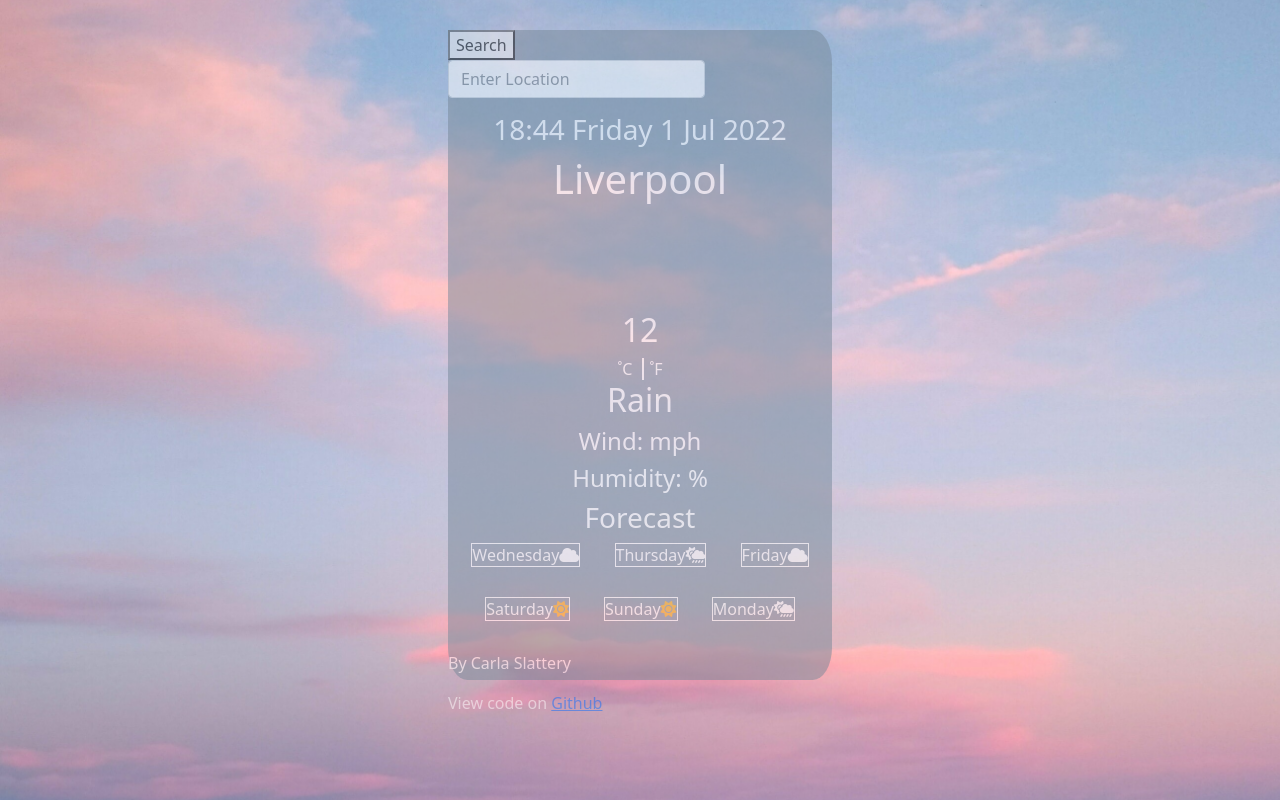
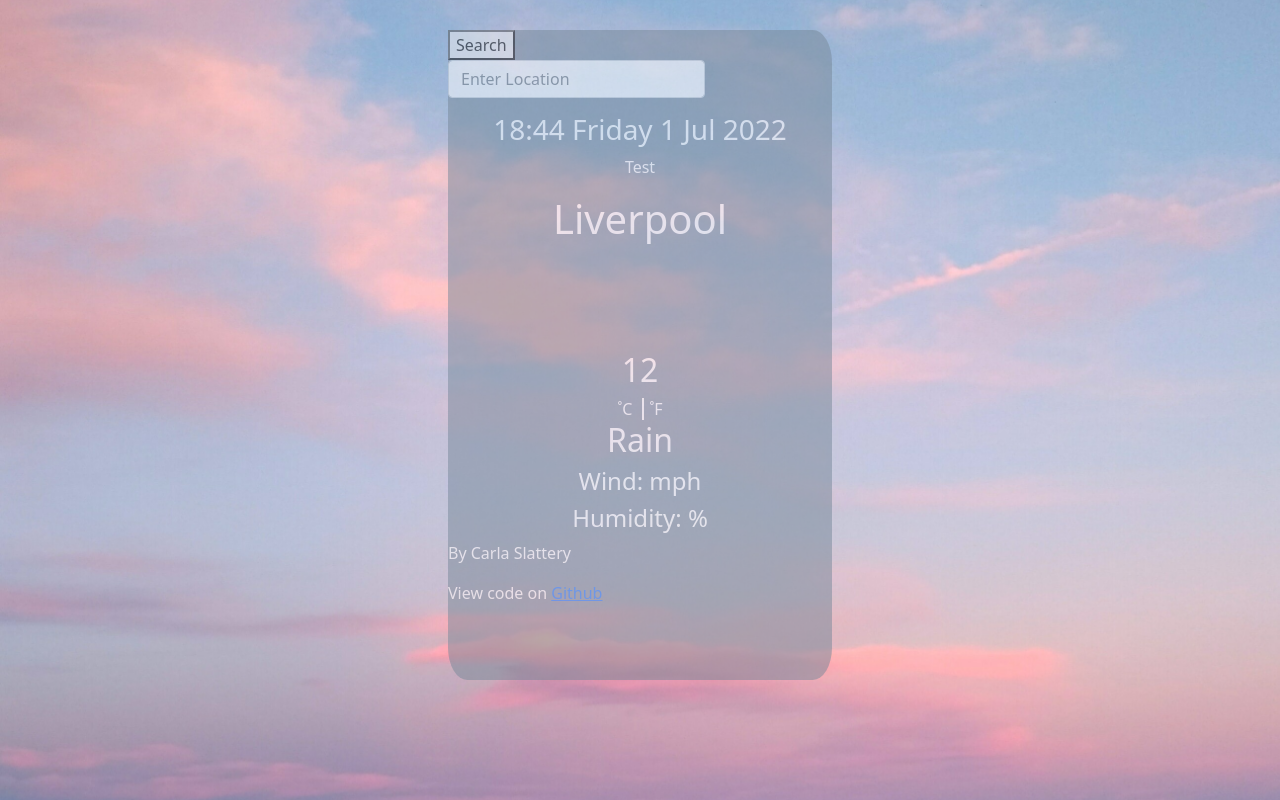
Before and after one commit to CarlaSlattery/WeatherApp_Project, a website: page index.html in a window 1280 px wide. Drawn offline with nearby package versions, Linux system fonts and the light colour scheme.

Commit message:
Started to work on timezone update

```diff
--- a/index.html
+++ b/index.html
@@ -20,7 +20,7 @@
       rel="stylesheet"
       href="https://cdn.jsdelivr.net/npm/bootstrap-icons@1.8.1/font/bootstrap-icons.css"
     />
-<link
+    <link
       rel="stylesheet"
       href="https://cdn.jsdelivr.net/npm/bootstrap-icons@1.8.1/font/bootstrap-icons.css"
     />
@@ -57,31 +57,64 @@
           <span class="timeDay">08:00 Tuesday</span
           ><span class="date">14th June 2022</span>
         </h3>
+        <p id="timezone">Test</p>
         <h1 class="location" id="placeName">Liverpool</h1>
         <img src="" id="currentWeatherIcon" />
 
         <h2 class="currentTemp" id="currentTemp">12</h2>
-         <div class="temp-units">
-        <a href="" class="celcius" id="unitCel">˚C</a><a href="" class="farenheit" id="unitFar">˚F</a>
+        <div class="temp-units">
+          <a href="" class="celcius" id="unitCel">˚C</a
+          ><a href="" class="farenheit" id="unitFar">˚F</a>
         </div>
         <h2 class="description" id="weatherDescription">Rain</h2>
         <h4 class="wind">Wind: <span id="windSpeed"></span>mph</h4>
         <h4 class="humidity">Humidity: <span id="humidity"></span>%</h4>
       </section>
-      <section class="forecast">
-        <h3>Forecast</h3>
-        <div class="forecastContainer">
-          <div class="dayForecast"><span class="day">Wednesday<span><i class="fa-solid fa-cloud"></i></div>
-          <div class="dayForecast"><span class="day">Thursday</span><i class="fa-solid fa-cloud-sun-rain"></i></div>
-          <div class="dayForecast"><span class="day">Friday</span><i class="fa-solid fa-cloud"></i></div>
-          <div class="dayForecast"><span class="day">Saturday</span><i class="fa-solid fa-sun"></i></div>
-          <div class="dayForecast"><span class="day">Sunday</span><i class="fa-solid fa-sun"></i></div>
-          <div class="dayForecast"><span class="day">Monday</span><i class="fa-solid fa-cloud-sun-rain"></i></div>
-        </div>
-      </section>
+      <!--<section class="forecast">
+      <!--  <h3>Forecast</h3>
+      <!--  <div class="forecastContainer">
+      <!--    <div class="row dayForecast">
+      <!--      <div class="col">
+      <!--      <span class="day">Wednesday<span><i class="fa-solid fa-cloud"></i>
+      <!--      <span class="forecast-temp">12</span><span class="forecast-description">Cloudy</span></div>
+      <!--    </div>
+    <!--
+      <!--    <div class="dayForecast">
+      <!--      <div class="col">
+      <!--      <span class="day">Thursday</span><i class="fa-solid fa-cloud-sun-rain"></i></div>
+      <!--      <span class="forecast-temp">14</span><span class="forecast-description">Partial Cloud</span></div>
+      <!--      </div>
+      <!--    <div class="dayForecast">
+      <!--      <div class="col">
+      <!--      <span class="day">Friday</span><i class="fa-solid fa-cloud"></i></div>
+      <!--      <span class="forecast-temp">15</span><span class="forecast-description">Cloudy</span></div>
+      <!--      </div>
+      <!--    </div>
+      <!--    <div class="row dayForecast">
+      <!--       <div class="col">
+      <!--      <span class="day">Saturday</span><i class="fa-solid fa-sun"></i></div>
+      <!--       <span class="forecast-temp">19</span><span class="forecast-description">Sunny</span></div>
+      <!--       </div>
+      <!--    <div class="dayForecast">
+      <!--      <div class="col">
+      <!--      <span class="day">Sunday</span><i class="fa-solid fa-sun"></i></div>
+      <!--      <span class="forecast-temp">20</span><span class="forecast-description">Sunny</span></div>
+      <!--      </div>
+      <!--    <div class="dayForecast">
+      <!--      <div class="col">
+      <!--      <span class="day">Monday</span><i class="fa-solid fa-cloud-sun-rain"></i></div>
+      <!--      <span class="forecast-temp">18</span><span class="forecast-description">Scattered Showers</span></div>
+      <!--      </div>
+      <!--  </div>
+      <!--</section> -->
       <footer>
         <p>By Carla Slattery</p>
-        <p>View code on <a href="https://github.com/CarlaSlattery/WeatherApp_Project">Github</a></p>
+        <p>
+          View code on
+          <a href="https://github.com/CarlaSlattery/WeatherApp_Project"
+            >Github</a
+          >
+        </p>
       </footer>
     </section>
     <script type="text/javascript" src="script.js"></script>
--- a/script.js
+++ b/script.js
@@ -75,6 +75,9 @@ function displayCurrentTemp(response) {
   humidity.innerHTML = response.data.main.humidity;
   let windSpeed = document.querySelector("#windSpeed");
   windSpeed.innerHTML = Math.round(response.data.wind.speed);
+  let timezone = document.querySelector("#timezone");
+  timezone.innerHTML = now.setSeconds(now.getSeconds + response.data.timezone);
+
   iconCurrent.setAttribute(
     "src",
     `http://openweathermap.org/img/wn/${response.data.weather[0].icon}.png`
--- a/styles/main.css
+++ b/styles/main.css
@@ -89,6 +89,7 @@ div.dayForecast {
   padding: 10px, 15px;
   flex-wrap: wrap;
   border: 1px, solid, white;
+  text-align: center;
 }
 
 i.fa-solid {
```
Also changed, not shown: 1 other file.
